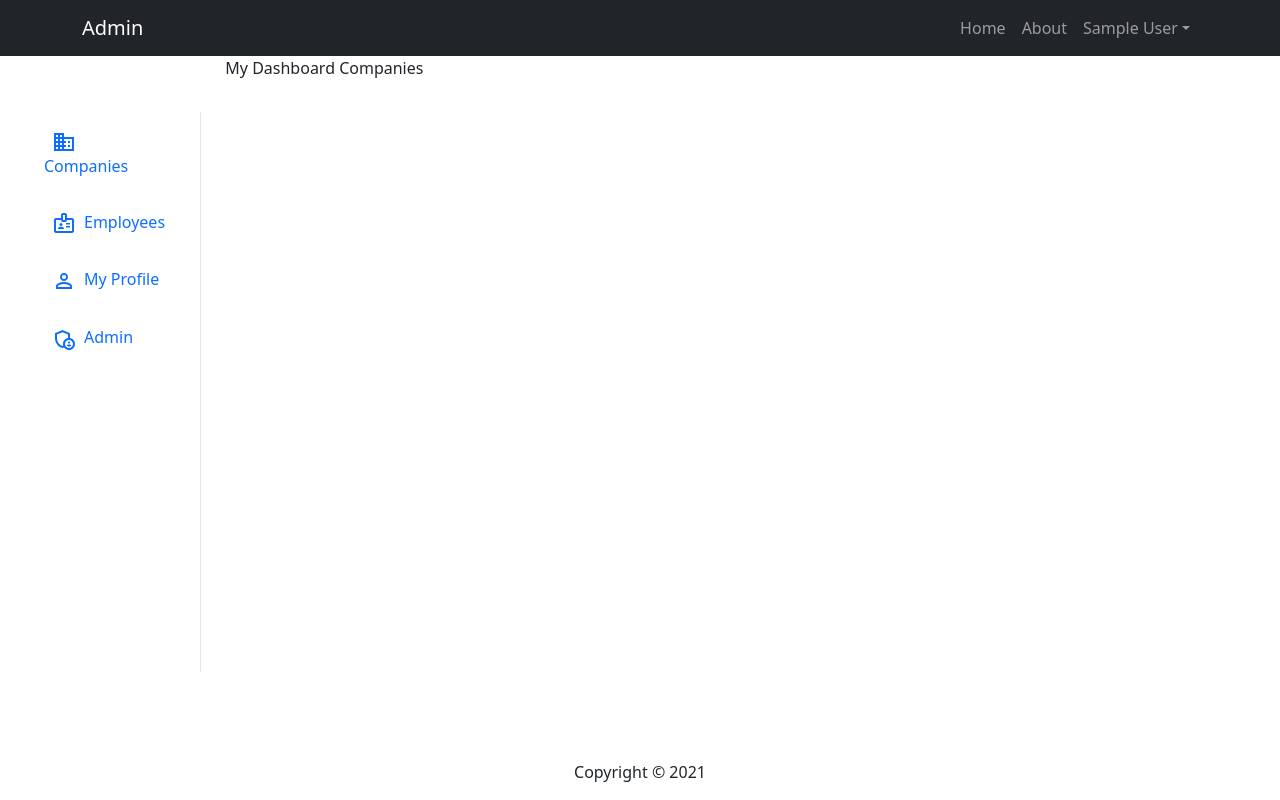
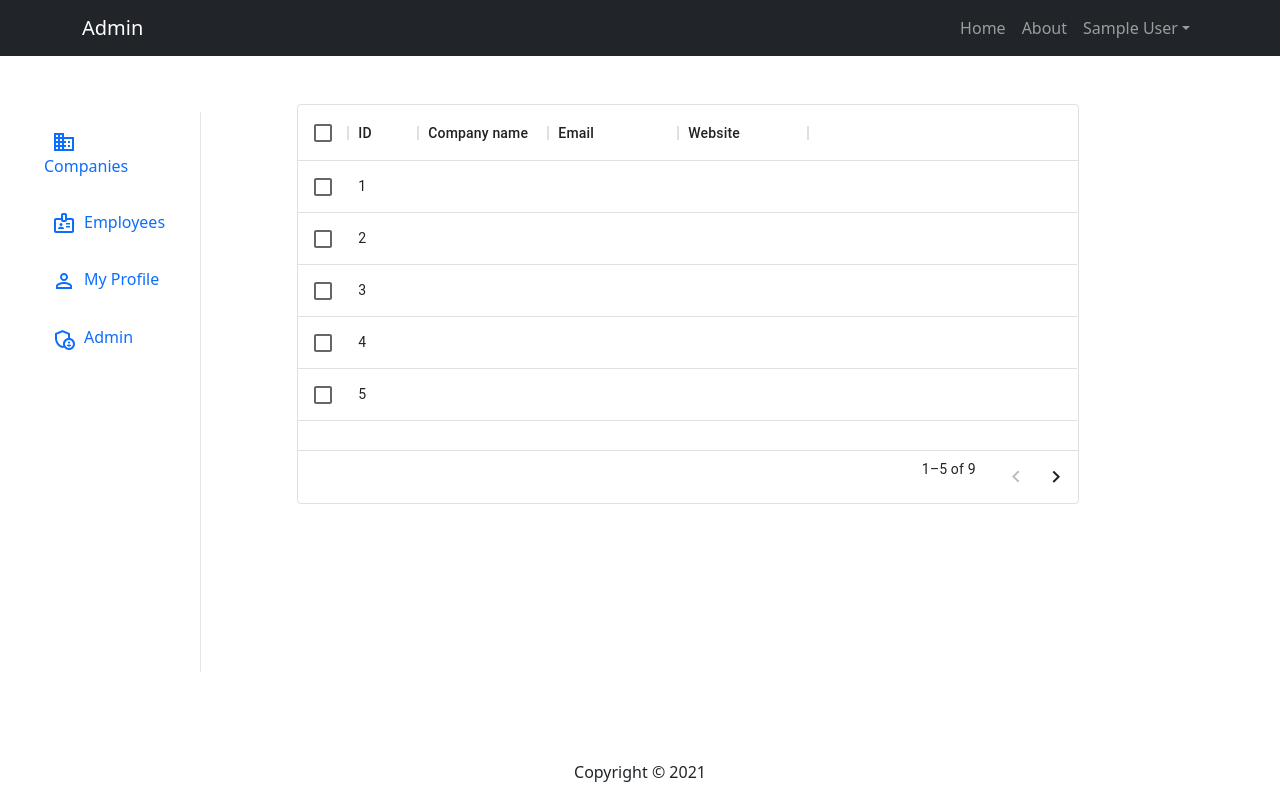
Before and after one commit to GeraldHero/Admin-Panel, a React (Create React App) app in the folder client/: page /company in a window 1280 px wide. Built offline with nearby package versions, Linux system fonts and the light colour scheme; no server answers; sample sign-in values are in the browser's storage.

Commit message:
add companies page and redux

```diff
--- a/client/package.json
+++ b/client/package.json
@@ -8,6 +8,7 @@
     "@mui/icons-material": "^5.2.1",
     "@mui/material": "^5.2.3",
     "@mui/styled-engine-sc": "^5.1.0",
+    "@mui/x-data-grid": "^5.2.0",
     "@testing-library/jest-dom": "^5.11.4",
     "@testing-library/react": "^11.1.0",
     "@testing-library/user-event": "^12.1.10",
--- a/client/src/controllers/myDashboardCompanies/MyDashboardCompanies.jsx
+++ b/client/src/controllers/myDashboardCompanies/MyDashboardCompanies.jsx
@@ -1,7 +1,46 @@
-import React from 'react';
+import React, { useEffect } from 'react';
+import { DataGrid } from '@mui/x-data-grid';
+import { useDispatch, useSelector } from 'react-redux';
+import { getCompaniesList } from '../../reduxConfig/action/companyActions';
 
-const MyDashboardCompanies = () => {
-  return <div>My Dashboard Companies</div>;
-};
+const columns = [
+  { field: 'id', headerName: 'ID', width: 70 },
+  { field: 'name', headerName: 'Company name', width: 130 },
+  { field: 'email', headerName: 'Email', width: 130 },
+  { field: 'website', headerName: 'Website', width: 130 },
+];
 
-export default MyDashboardCompanies;
+const rows = [
+  { id: 1, lastName: 'Snow', firstName: 'Jon', age: 35 },
+  { id: 2, lastName: 'Lannister', firstName: 'Cersei', age: 42 },
+  { id: 3, lastName: 'Lannister', firstName: 'Jaime', age: 45 },
+  { id: 4, lastName: 'Stark', firstName: 'Arya', age: 16 },
+  { id: 5, lastName: 'Targaryen', firstName: 'Daenerys', age: null },
+  { id: 6, lastName: 'Melisandre', firstName: null, age: 150 },
+  { id: 7, lastName: 'Clifford', firstName: 'Ferrara', age: 44 },
+  { id: 8, lastName: 'Frances', firstName: 'Rossini', age: 36 },
+  { id: 9, lastName: 'Roxie', firstName: 'Harvey', age: 65 },
+];
+
+export default function DataTable() {
+  const dispatch = useDispatch();
+
+  const companiesListState = useSelector((state) => state.companiesList);
+  const { error, companies, loading } = companiesListState;
+  console.log(companies);
+  useEffect(() => {
+    dispatch(getCompaniesList());
+  }, [dispatch]);
+
+  return (
+    <div style={{ height: 400, width: '100%' }}>
+      <DataGrid
+        rows={rows}
+        columns={columns}
+        pageSize={5}
+        rowsPerPageOptions={[5]}
+        checkboxSelection
+      />
+    </div>
+  );
+}
--- a/client/src/pages/MyDashboard.jsx
+++ b/client/src/pages/MyDashboard.jsx
@@ -1,5 +1,5 @@
 import React, { useEffect } from 'react';
-import { Row, Col } from 'react-bootstrap';
+import { Row, Col, Container } from 'react-bootstrap';
 import { useSelector } from 'react-redux';
 import { Outlet, useNavigate } from 'react-router';
 import MyDashboardSidebar from '../controllers/myDashboardSidebar/MyDashboardSidebar';
@@ -22,7 +22,9 @@ const MyDashboard = () => {
           <MyDashboardSidebar />
         </Col>
         <Col xs={12} md={8}>
-          <Outlet />
+          <Container className="m-5">
+            <Outlet />{' '}
+          </Container>
         </Col>
       </Row>
     </div>
--- /dev/null
+++ b/client/src/reduxConfig/action/companyActions.js
@@ -0,0 +1,25 @@
+import {
+  COMPANIES_LIST_FAIL,
+  COMPANIES_LIST_REQUEST,
+  COMPANIES_LIST_SUCCESS,
+} from '../constants/companyConstants';
+import axion from 'axios';
+export const getCompaniesList = () => async (dispatch) => {
+  try {
+    dispatch({ type: COMPANIES_LIST_REQUEST });
+    const { data } = await axion.get('/api/companies');
+
+    dispatch({
+      type: COMPANIES_LIST_SUCCESS,
+      payload: data,
+    });
+  } catch (error) {
+    dispatch({
+      type: COMPANIES_LIST_FAIL,
+      payload:
+        error.response && error.response.data.msg
+          ? error.response.data.msg
+          : error.data.msg,
+    });
+  }
+};
--- /dev/null
+++ b/client/src/reduxConfig/constants/companyConstants.js
@@ -0,0 +1,3 @@
+export const COMPANIES_LIST_REQUEST = 'COMPANIES_LIST_REQUEST';
+export const COMPANIES_LIST_SUCCESS = 'COMPANIES_LIST_SUCCESS';
+export const COMPANIES_LIST_FAIL = 'COMPANIES_LIST_FAIL';
--- /dev/null
+++ b/client/src/reduxConfig/reducers/companyReducers.js
@@ -0,0 +1,18 @@
+import {
+  COMPANIES_LIST_FAIL,
+  COMPANIES_LIST_REQUEST,
+  COMPANIES_LIST_SUCCESS,
+} from '../constants/companyConstants';
+
+export const companiesListReducer = (state = { employees: [] }, action) => {
+  switch (action.type) {
+    case COMPANIES_LIST_REQUEST:
+      return { loading: true, companies: [] };
+    case COMPANIES_LIST_SUCCESS:
+      return { loading: false, companies: action.payload };
+    case COMPANIES_LIST_FAIL:
+      return { loading: false, error: action.payload };
+    default:
+      return state;
+  }
+};
--- a/client/src/store.js
+++ b/client/src/store.js
@@ -2,9 +2,11 @@ import { createStore, combineReducers, applyMiddleware } from 'redux';
 import thunk from 'redux-thunk';
 import { composeWithDevTools } from 'redux-devtools-extension';
 import { employeeListReducer } from './reduxConfig/reducers/employeeReducers';
+import { companiesListReducer } from './reduxConfig/reducers/companyReducers';
 import { userLoginReducer } from './reduxConfig/reducers/userReducers';
 const reducer = combineReducers({
   employeeList: employeeListReducer,
+  companiesList: companiesListReducer,
   userLogin: userLoginReducer,
 });
 
```
Also changed, not shown: client/public/logo/logo-1639318598763-picture.png (added), 1 other file (tests, documents, lock files or other folders).
